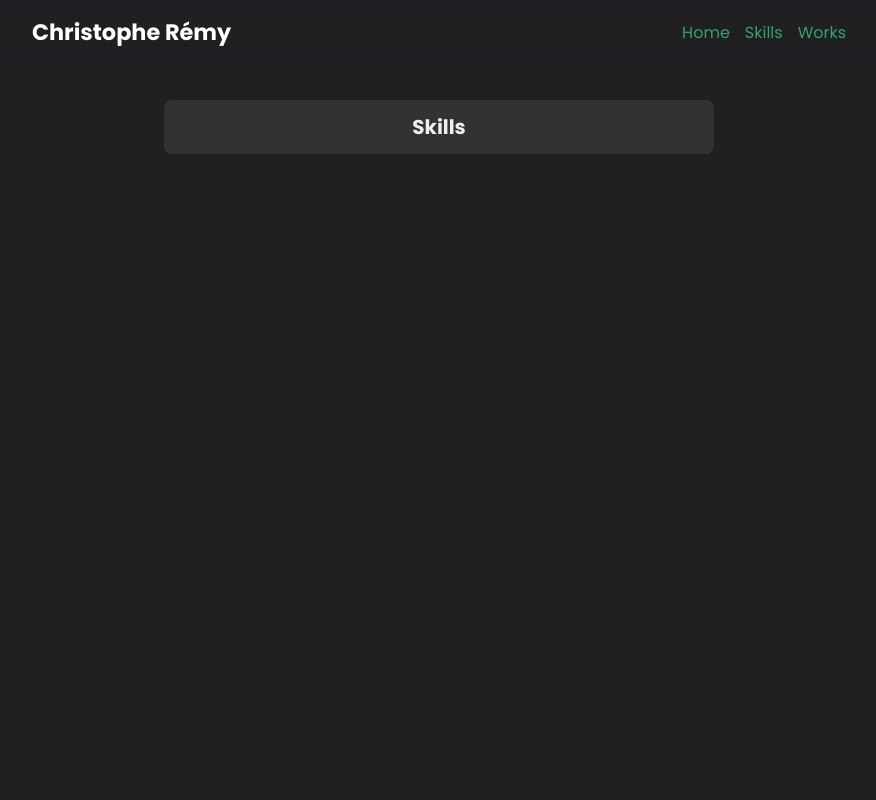
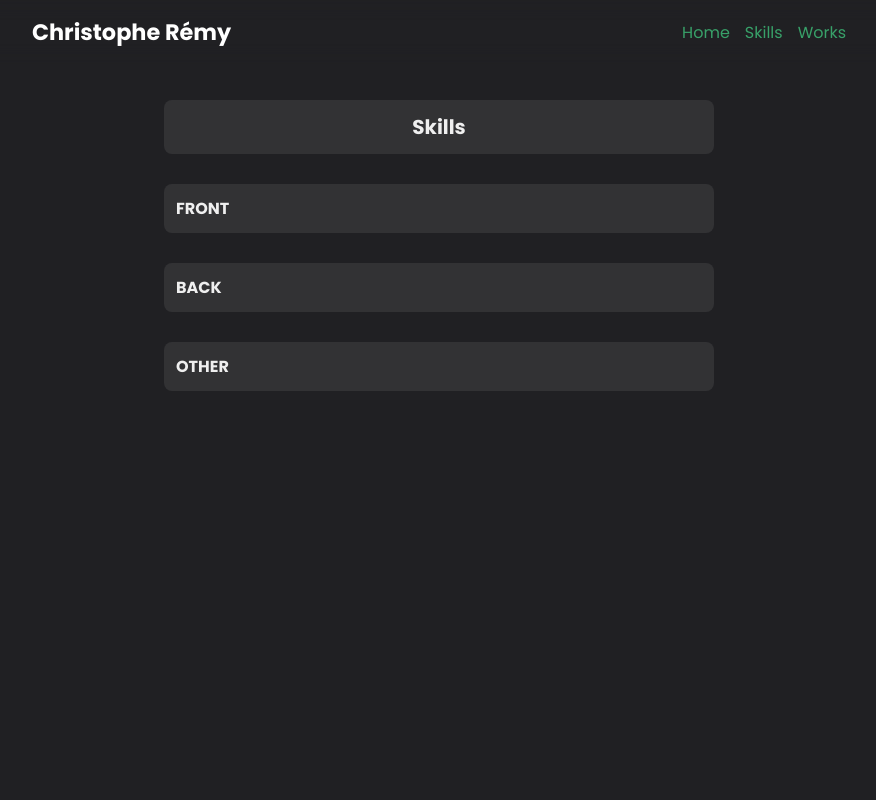
Before and after one commit to Cremobeur/react-deploy, a React (Create React App) app: page /Skill in a window 1280 px wide. Shown: the top 800 px of the page, without its empty margins (201-1077 px from the left). Built offline with nearby package versions, Linux system fonts and the light colour scheme.

Commit message:
Ajout div skills

```diff
--- a/src/App.css
+++ b/src/App.css
@@ -78,32 +78,6 @@ a {
   margin: 100px auto 30px auto;
 }
 
-.main-profil {
-  display: flex;
-  flex-direction: row;
-  justify-content: center;
-  align-items: center;
-}
-
-.main-profil h2 {
-  font-size: 2.25rem;
-}
-
-.App-hero picture img {
-  height: auto;
-  max-width: 125px;
-  object-fit: cover;
-  border-radius: 54% 46% 41% 59% / 63% 61% 39% 37%;
-}
-
-.main-spitch {
-  margin-left: 30px;
-  border-radius: 0.5rem;
-  background: rgba(255, 255, 255, 0.08);
-  text-align: center;
-  padding: 0.75rem;
-}
-
 .main-about p {
   text-align: justify;
   text-indent: 1em;
@@ -156,6 +130,32 @@ a {
   font-size: 1.5em;
 }
 
+.main-profil {
+  display: flex;
+  flex-direction: row;
+  justify-content: center;
+  align-items: center;
+}
+
+.main-profil h2 {
+  font-size: 2.25rem;
+}
+
+.App-hero picture img {
+  height: auto;
+  max-width: 125px;
+  object-fit: cover;
+  border-radius: 54% 46% 41% 59% / 63% 61% 39% 37%;
+}
+
+.main-spitch {
+  margin-left: 30px;
+  border-radius: 0.5rem;
+  background: rgba(255, 255, 255, 0.08);
+  text-align: center;
+  padding: 0.75rem;
+}
+
 /********** SKILLS **********/
 
 .App-skill {
@@ -169,7 +169,19 @@ a {
   border-radius: 0.5rem;
   background: rgba(255, 255, 255, 0.08);
   text-decoration: none;
-  padding: 0.75rem;
+  padding: .75rem;
+}
+
+.App-skill .full-skill div {
+  margin-bottom: 30px;
+}
+
+.App-skill h4 {
+  text-align: left;
+  text-decoration: none;
+  border-radius: .5rem;
+  background: rgba(255, 255, 255, 0.08);
+  padding: .75rem;
 }
 
 /********** WORKS **********/
--- a/src/components/Header.js
+++ b/src/components/Header.js
@@ -1,5 +1,5 @@
 import React from "react";
-import {Link} from 'react-router-dom';
+import { Link } from 'react-router-dom';
 
 const Header = () => {
     return (
--- a/src/components/Skill.js
+++ b/src/components/Skill.js
@@ -7,6 +7,18 @@ const Skill = () => {
 
             <div className="full-skill">
                 <h3>Skills</h3>
+
+                <div className="front-skill">
+                    <h4>Front</h4>
+                </div>
+
+                <div className="back-skill">
+                    <h4>Back</h4>
+                </div>
+
+                <div className="front-skill">
+                    <h4>Other</h4>
+                </div>
             </div>
 
         </section>
```
Also changed, not shown: src/components/Hero.js (indentation only). Lines whose indentation alone changed are shown as unchanged.
